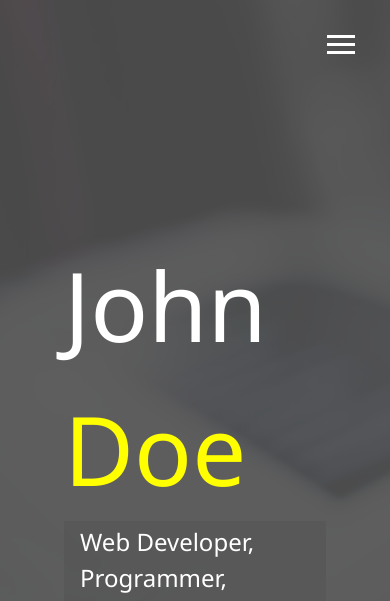
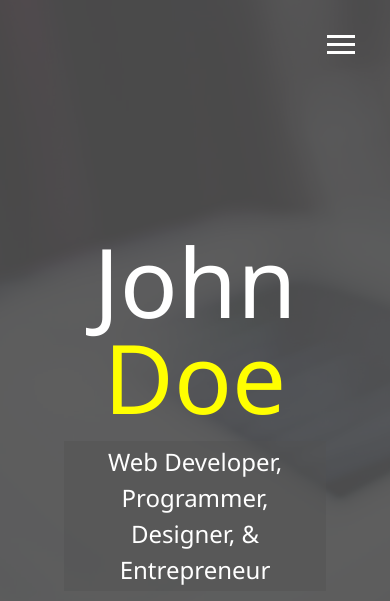
Before and after one commit to GitHubMaxwell/portfolio_site, a website: page dist/index.html in a window 390 px wide. Shown: the top 601 px of the page. Drawn offline with Linux system fonts and the light colour scheme.

Commit message:
finished responsive layout

```diff
--- a/style/_config.scss
+++ b/style/_config.scss
@@ -3,6 +3,8 @@
 $show-home-image:true;
 $home-image-url:url(../img/background.jpg);
 $background-opacity:0.9;
+$profile-picture:url('../img/portrait.jpg');
+$profile-picture-sm:url('../img/portrait_small.jpg');
 
 @mixin easeOut {
     transition: all 200ms ease-out;
@@ -26,3 +28,33 @@
         }
     }
 }
+
+// Media Query Mixins
+// ensure this is mobile first
+
+@mixin mediaSm {
+    @media screen and (max-width:500px) {
+        @content;
+    }
+}
+@mixin mediaMd {
+    @media screen and (max-width:768px) {
+        @content;
+    }
+}
+// why do you need a range?
+// cant just do (max-width:1170px)?
+// try it out
+@mixin mediaLg {
+    // @media screen and (max-width:1170px) {
+    @media screen and (min-width:769px) and (max-width:1170px) {
+        @content;
+    }
+}
+
+//do min-width here because from that point to any larger width, apply *these styles
+@mixin mediaXl {
+    @media screen and (min-width:1171px) {
+        @content;
+    }
+}
--- /dev/null
+++ b/style/_layout.scss
@@ -0,0 +1,54 @@
+// this file should be refactored to _layout.scss and reorged in better folder/file architecture
+
+// Mobile
+@include mediaSm {
+    main#home h1 {
+        margin-top:10vh;
+    }
+
+}
+
+// Small Laptops & Tablets
+@include mediaMd {
+    main {
+        text-align: center;
+        align-items: center;
+        .lg-heading {
+            line-height:1;
+            margin-bottom:1rem;
+        }
+    }
+    ul.menu-nav,div.menu-branding {
+        float:none;
+        width:100%;
+        min-height:0;
+        &.show {
+            transform: translate3d(0,0,0)
+        }
+    }
+    .menu-nav {
+        height:75vh;
+        // start from left (-) off screen
+        transform: translate3d(-100%,0,0)
+    }
+    .menu-branding {
+        height:25vh;
+        // start from right off screen
+        transform: translate3d(100%,0,0);
+        .portrait {
+            background: $profile-picture-sm;
+            width:150px;
+            height:150px;
+        }
+    }
+}
+
+// Regular Size Desktops & Laptops
+@include mediaLg {
+
+}
+
+// Widescreens
+@include mediaXl {
+
+}
--- a/style/_menu.scss
+++ b/style/_menu.scss
@@ -1,6 +1,4 @@
-// @import '_config.scss';
 // Menu Button
-
 .menu-btn {
     position: absolute;
     z-index:3;
@@ -16,7 +14,7 @@
         background:white;
         @include easeOut;
     }
-    // Rotate into "X" with menu lines
+    // Transform hamburger icon into "X"
     &.close {
         transform: rotate(180deg);
         .btn-line {
@@ -36,8 +34,7 @@
     }
 }
 
-//Menu overlay
-
+// Menu overlay
 .menu {
     position:fixed;
     top: 0;
@@ -65,24 +62,23 @@
         transform: translate3d(0,-100%,0);
         @include easeOut;
         &.show {
-            //slide in from top
+            // Slide in from top
             transform: translate3d(0,0,0);
         }
     }
-    //branding slide
     &-branding {
         background: $primary-color;
         transform: translate3d(0,100%,0);
         @include easeOut;
         &.show {
-            //slide in from top
+            // Slide in from top
             transform: translate3d(0,0,0);
         }
         .portrait {
             width:250px;
             height:250px;
             border-radius: 50%;
-            background:url(../img/portrait.jpg);
+            background: $profile-picture;
             border: solid 3px $secondary-color;
         }
     }
@@ -112,8 +108,7 @@
     }
 }
 
-// sass for loop to delay each nav item slide by 0.1 seconds
-
+// sass for loop to delay each nav item slide in by 0.1 seconds
 @for $x from 1 through 4 {
     .menu-nav-items:nth-child(#{$x}) {
         transition-delay:$x * 0.1s;
--- a/style/main.scss
+++ b/style/main.scss
@@ -1,5 +1,6 @@
 @import '_config.scss';
 @import '_menu.scss';
+@import '_layout.scss';
 
 * {
     box-sizing: border-box;
```
Also changed, not shown: dist/css/main.css.
